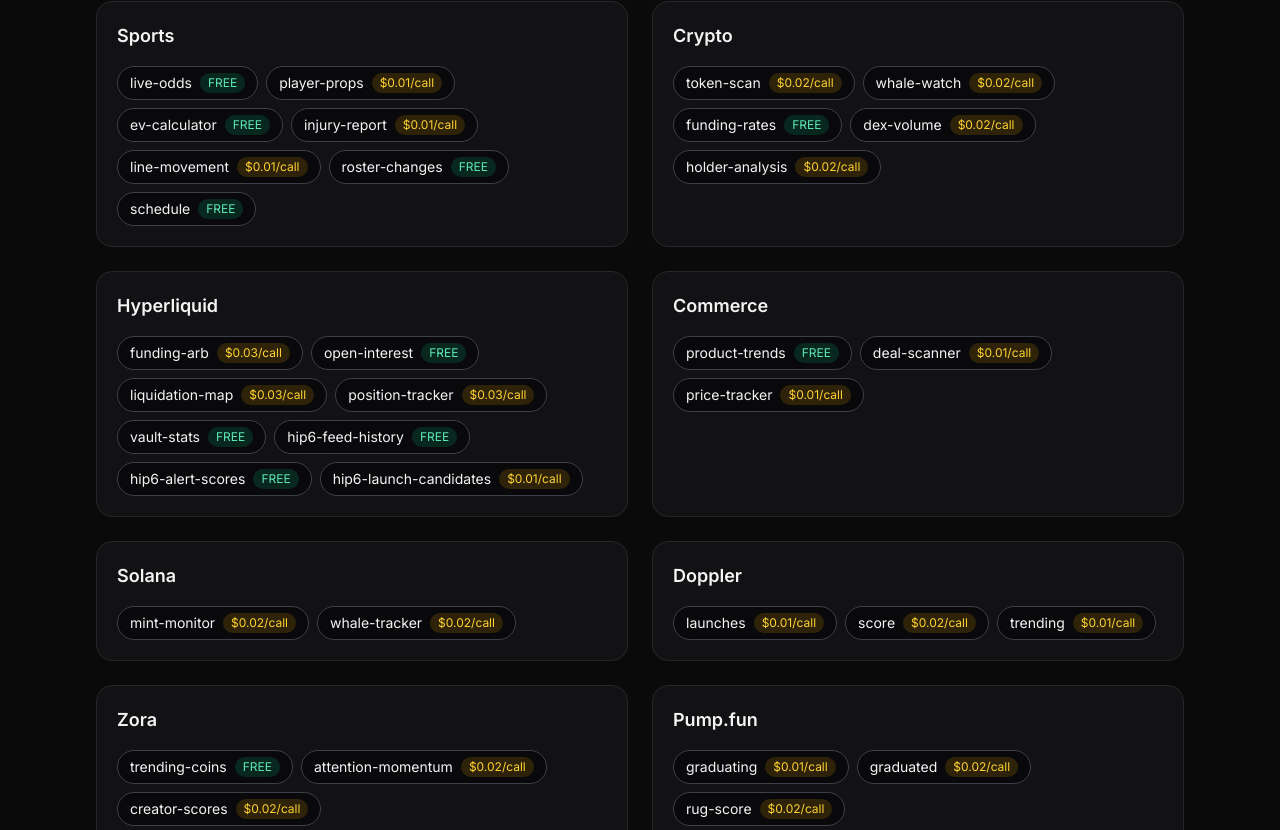
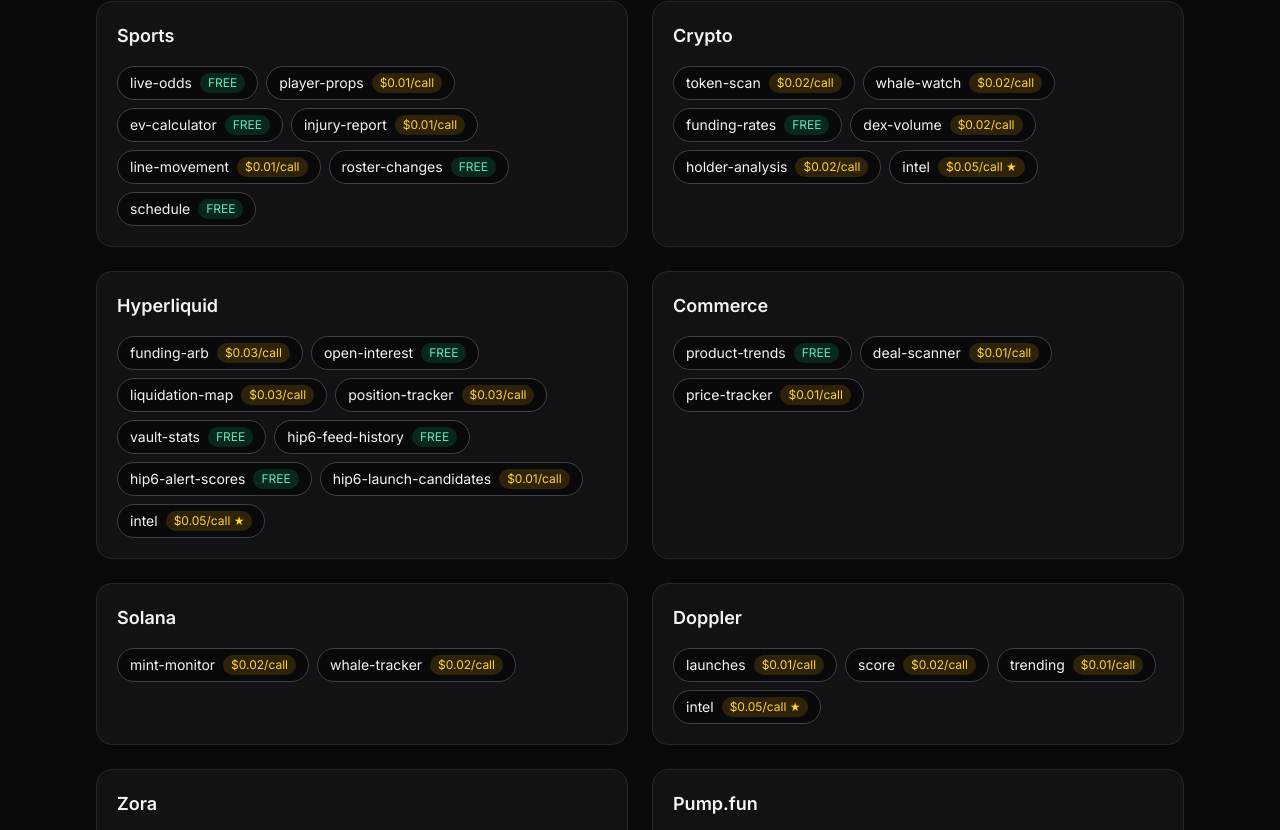
Before and after one commit to Cyberweasel777/botindex-landing, a Next.js app: page / in a window 1280 px wide. Shown: the part 1310-2140 px from the top of the page. Built offline with nearby package versions, Linux system fonts and the light colour scheme.

Commit message:
feat: add intel endpoints to landing page (★ premium DeepSeek AI)

```diff
--- a/src/app/page.tsx
+++ b/src/app/page.tsx
@@ -55,6 +55,7 @@ const toolCategories = [
       { name: "funding-rates", tag: "FREE" },
       { name: "dex-volume", tag: "$0.02/call" },
       { name: "holder-analysis", tag: "$0.02/call" },
+      { name: "intel", tag: "$0.05/call ★" },
     ],
   },
   {
@@ -68,6 +69,7 @@ const toolCategories = [
       { name: "hip6-feed-history", tag: "FREE" },
       { name: "hip6-alert-scores", tag: "FREE" },
       { name: "hip6-launch-candidates", tag: "$0.01/call" },
+      { name: "intel", tag: "$0.05/call ★" },
     ],
   },
   {
@@ -91,6 +93,7 @@ const toolCategories = [
       { name: "launches", tag: "$0.01/call" },
       { name: "score", tag: "$0.02/call" },
       { name: "trending", tag: "$0.01/call" },
+      { name: "intel", tag: "$0.05/call ★" },
     ],
   },
   {
@@ -99,6 +102,7 @@ const toolCategories = [
       { name: "trending-coins", tag: "FREE" },
       { name: "attention-momentum", tag: "$0.02/call" },
       { name: "creator-scores", tag: "$0.02/call" },
+      { name: "intel", tag: "$0.05/call ★" },
     ],
   },
   {
```
